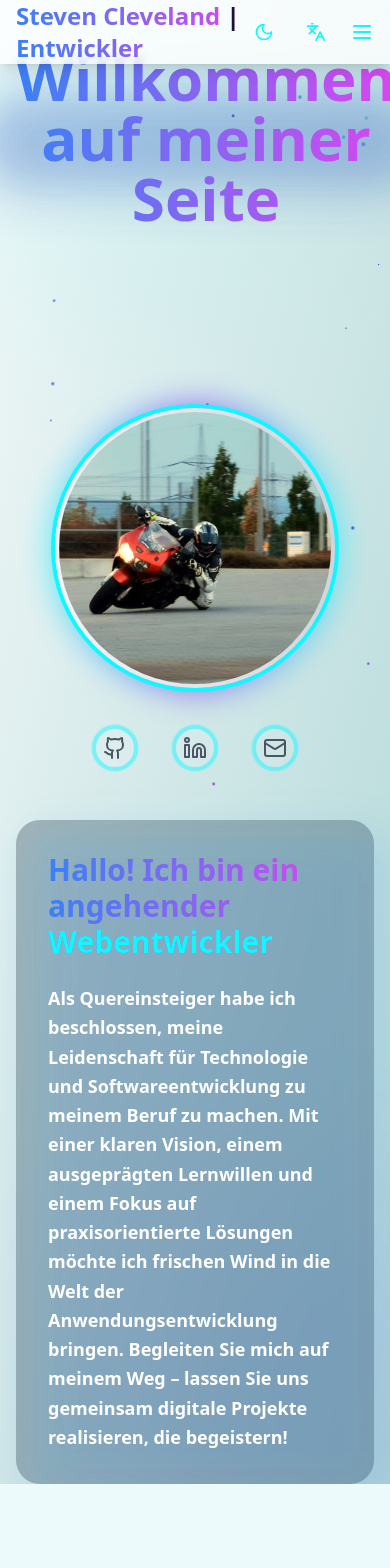
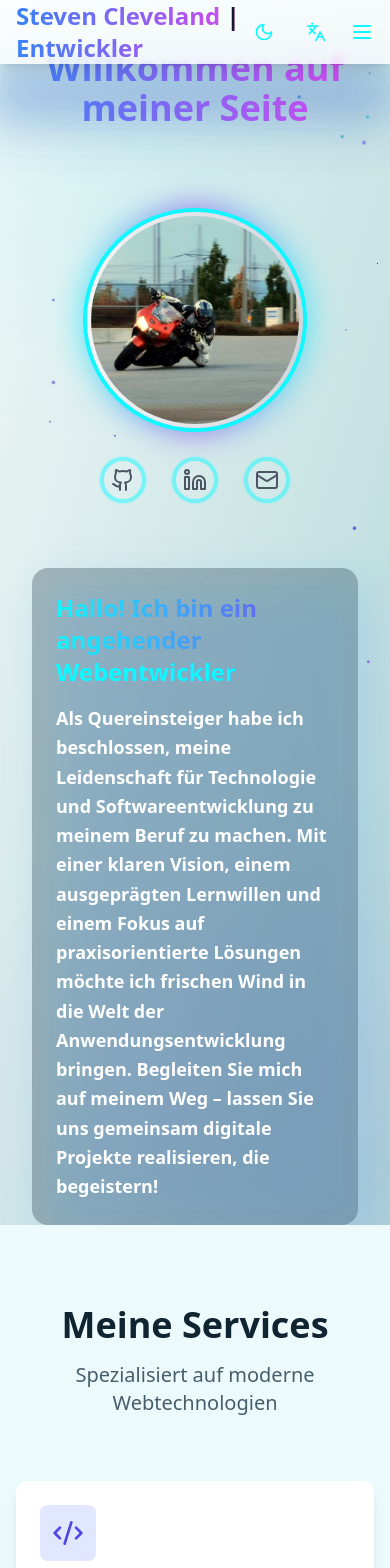
Before and after one commit to Taris87/MyPortfolio, a React (Vite) app: page / in a window 390 px wide. Shown: the top 1568 px of the page. Built offline with nearby package versions, Linux system fonts and the light colour scheme.

Commit message:
Optimize mobile interface and update documentation

```diff
--- a/src/components/Hero.tsx
+++ b/src/components/Hero.tsx
@@ -36,7 +36,8 @@
   return (
     <section
       id="home"
-      className="relative pt-20 min-h-screen flex items-center bg-gradient-to-br from-primary-light to-[#b0d7d7] dark:from-gray-950 dark:via-gray-900 dark:to-black overflow-hidden">
+      className="relative pt-16 sm:pt-20 min-h-screen flex items-center bg-gradient-to-br from-primary-light to-[#b0d7d7] dark:from-gray-950 dark:via-gray-900 dark:to-black overflow-hidden"
+    >
       {/* Particle Canvas */}
       <canvas id="particle-canvas" className="absolute inset-0 pointer-events-none" />
 
@@ -48,26 +49,26 @@
 
       <div className="relative z-10 container mx-auto px-4">
         {/* Centered Welcome Heading */}
-        <div className="text-center -mt-8 mb-44">
+        <div className="text-center -mt-4 sm:-mt-8 mb-20 sm:mb-44">
           <div className="relative inline-block">
             {/* Blob Animation */}
             <div className="absolute inset-0 -z-10 flex items-center justify-center w-full">
-              <div className="absolute w-[120%] h-24 -left-[10%] bg-primary/20 dark:bg-primary/30 rounded-full mix-blend-multiply filter blur-xl animate-blob opacity-70"></div>
-              <div className="absolute w-[120%] h-24 -left-[10%] bg-violet-800/20 dark:bg-violet-600/30 rounded-full mix-blend-multiply filter blur-xl animate-blob-slow opacity-70 translate-y-2"></div>
-              <div className="absolute w-[120%] h-24 -left-[10%] bg-indigo-800/20 dark:bg-indigo-600/30 rounded-full mix-blend-multiply filter blur-xl animate-blob-slower opacity-70 -translate-y-2"></div>
+              <div className="absolute w-[120%] h-16 sm:h-24 -left-[10%] bg-primary/20 dark:bg-primary/30 rounded-full mix-blend-multiply filter blur-xl animate-blob opacity-70"></div>
+              <div className="absolute w-[120%] h-16 sm:h-24 -left-[10%] bg-violet-800/20 dark:bg-violet-600/30 rounded-full mix-blend-multiply filter blur-xl animate-blob-slow opacity-70 translate-y-2"></div>
+              <div className="absolute w-[120%] h-16 sm:h-24 -left-[10%] bg-indigo-800/20 dark:bg-indigo-600/30 rounded-full mix-blend-multiply filter blur-xl animate-blob-slower opacity-70 -translate-y-2"></div>
             </div>
 
-            <h1 className="text-6xl md:text-6xl font-bold bg-clip-text text-transparent bg-gradient-to-r from-[#3b81f6] to-[#d946ef] dark:from-primary dark:to-violet-500 relative">
+            <h1 className="text-4xl sm:text-6xl font-bold bg-clip-text text-transparent bg-gradient-to-r from-[#3b81f6] to-[#d946ef] dark:from-primary dark:to-violet-500 relative">
               {t("welcome")}
             </h1>
           </div>
         </div>
 
-        <div className="max-w-5xl mx-auto">
-          <div className="flex flex-col md:flex-row items-center gap-12">
+        <div className="max-w-5xl mx-auto px-4">
+          <div className="flex flex-col md:flex-row items-center gap-8 md:gap-12">
             {/* Left Side - Profile Image */}
             <div className="w-full md:w-1/2 flex flex-col items-center">
-              <div className="relative group w-72 h-72">
+              <div className="relative group w-56 h-56 sm:w-72 sm:h-72">
                 {/* Animated Glow Effect */}
                 <div className="absolute inset-0 rounded-full bg-gradient-to-r from-primary via-violet-600 to-primary blur-lg opacity-75 group-hover:opacity-100 transition duration-300 animate-pulse-slow"></div>
 
@@ -85,7 +86,7 @@
               </div>
 
               {/* Social Links */}
-              <div className="flex justify-center gap-8 mt-8">
+              <div className="flex justify-center gap-6 sm:gap-8 mt-6 sm:mt-8">
                 <a
                   href="https://github.com/Taris87"
                   target="_blank"
@@ -118,9 +119,9 @@
             </div>
 
             {/* Right Side - Text Content */}
-            <div className="w-full md:w-1/2">
-              <div className="bg-gray-800/30 dark:bg-gray-800/30 backdrop-blur-xl rounded-3xl p-8 shadow-1xl relative before:absolute before:inset-0 before:-z-10 before:translate-x-2 before:translate-y-2 before:bg-primary/10 before:rounded-3xl before:blur-lg after:absolute after:inset-0 after:-z-20 after:translate-x-4 after:translate-y-4 after:bg-violet-600/10 after:rounded-3xl after:blur-xl">
-                <h2 className="text-3xl md:text-4xl font-bold bg-clip-text text-transparent bg-gradient-to-r from-[#3b81f6] to-[#d946ef] dark:from-primary dark:to-violet-600 mb-6 flex flex-wrap items-center">
+            <div className="w-full md:w-1/2 mt-8 md:mt-0">
+              <div className="bg-gray-800/30 dark:bg-gray-800/30 backdrop-blur-xl rounded-2xl sm:rounded-3xl p-6 sm:p-8 shadow-1xl relative before:absolute before:inset-0 before:-z-10 before:translate-x-2 before:translate-y-2 before:bg-primary/10 before:rounded-2xl sm:before:rounded-3xl before:blur-lg after:absolute after:inset-0 after:-z-20 after:translate-x-4 after:translate-y-4 after:bg-violet-600/10 after:rounded-2xl sm:after:rounded-3xl after:blur-xl">
+                <h2 className="text-2xl sm:text-3xl md:text-4xl font-bold bg-clip-text text-transparent bg-gradient-to-r from-primary to-violet-600 mb-4">
                   <span className="mr-2">{t("iam")}</span>
                   <div className="min-w-[280px]">
                     <span className="text-primary dark:text-primary border-r-2 dark:border-primary animate-blink">
```
Also changed, not shown: 1 other file (tests, documents, lock files or other folders).
